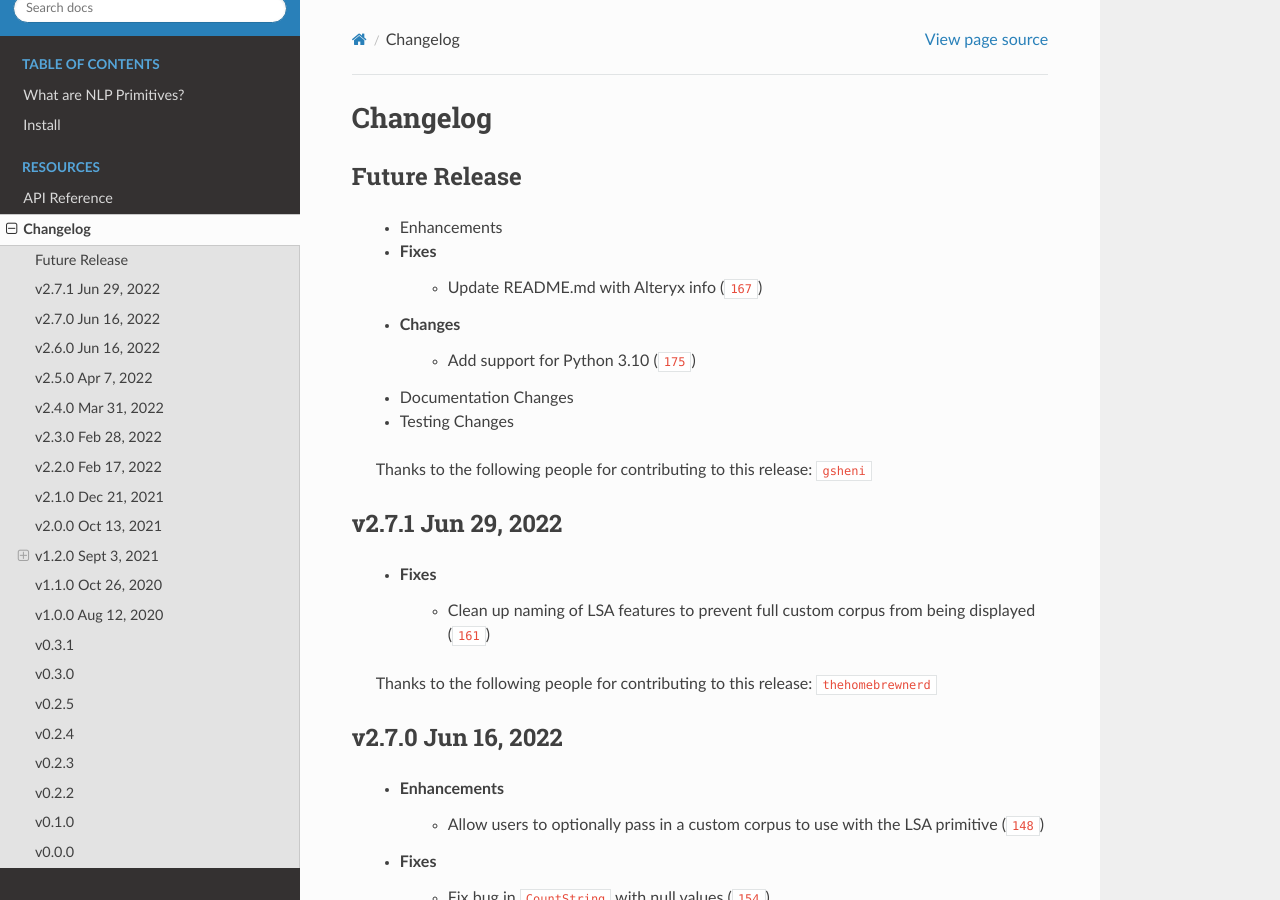
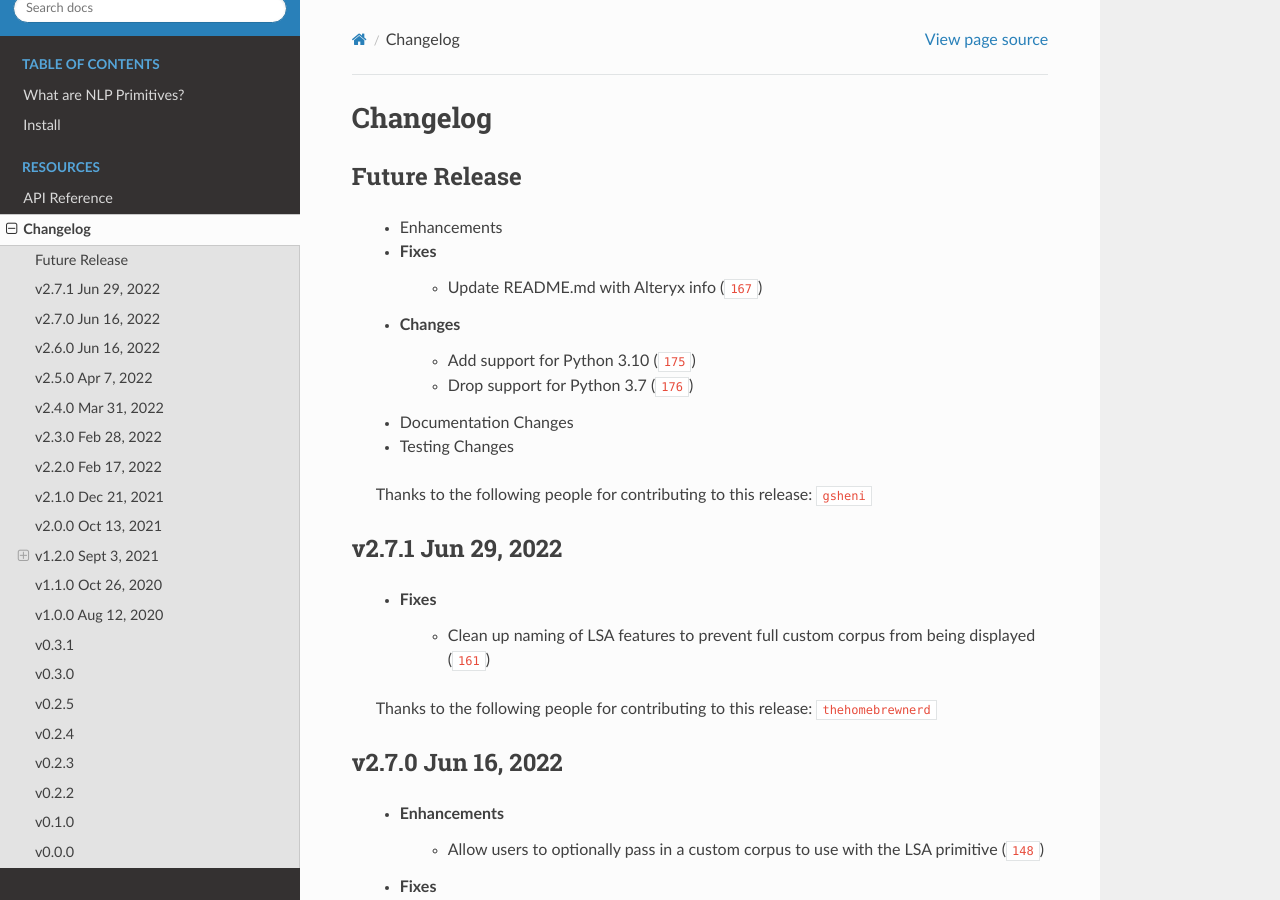
Before and after one commit to alteryx/nlp_primitives, a Sphinx documentation site: the page built from docs/source/changelog.rst, in a window 1280 px wide and 900 px high. Built offline with Sphinx 7.4.7 and the Read the Docs theme 2.0.0, drawn with Linux system fonts in a browser that asks for light colours; cross-references to code outside the pages are shown as plain code.

Commit message:
Update changelog.rst

```diff
--- a/docs/source/changelog.rst
+++ b/docs/source/changelog.rst
@@ -9,6 +9,7 @@ Future Release
         * Update README.md with Alteryx info (:pr:`167`)
     * Changes
         * Add support for Python 3.10 (:pr:`175`)
+        * Drop support for Python 3.7 (:pr:`176`)
     * Documentation Changes
     * Testing Changes
 
```
